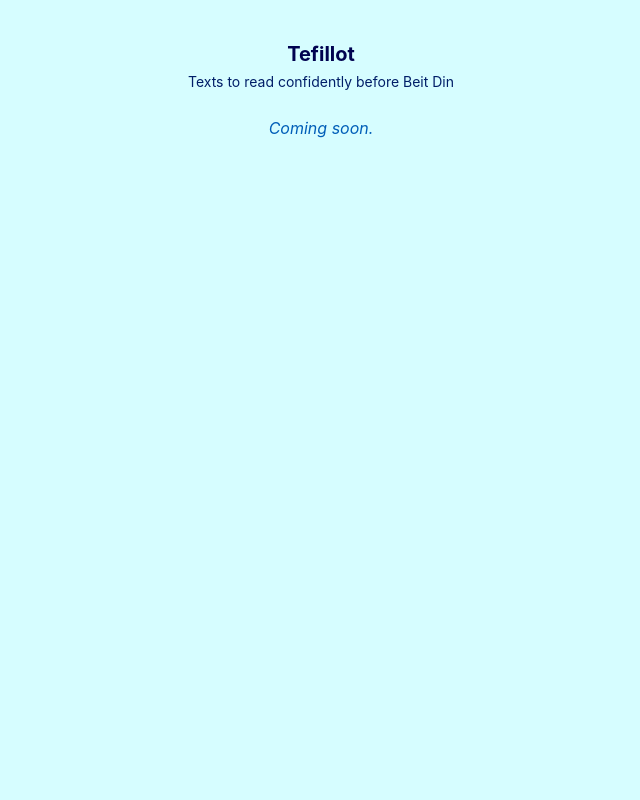
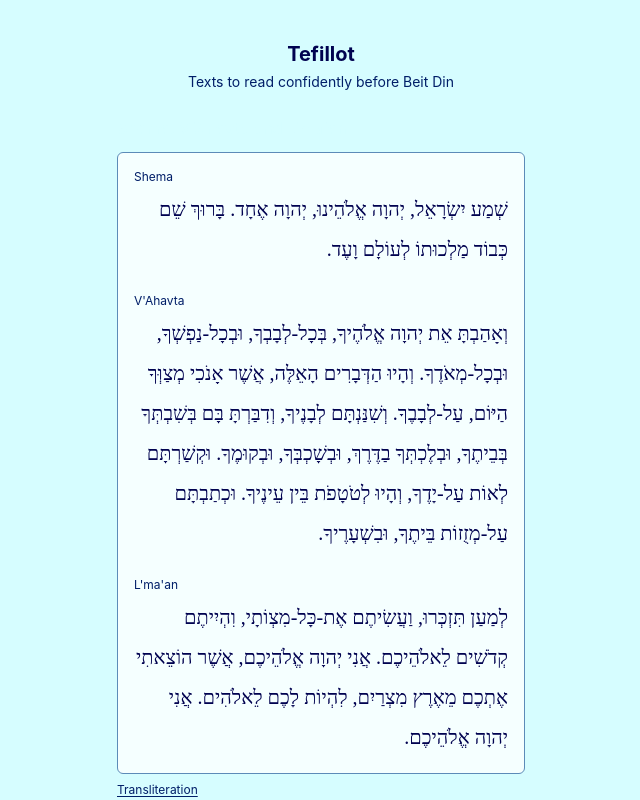
Before and after one commit to KerryCX/jewish-journey, a React (Vite) app: page /tefillot in a window 1280 px wide. Shown: the top 800 px of the page, without its empty margins (319-959 px from the left). Built offline with nearby package versions, Linux system fonts and the light colour scheme; a web font is replaced by a local one.

Commit message:
feat: build Tefillot page component

```diff
--- a/src/pages/Tefillot.jsx
+++ b/src/pages/Tefillot.jsx
@@ -1,4 +1,7 @@
-const Tefillot = () => {
+import { Link } from "react-router-dom";
+import tefillot from "../data/tefillot.json";
+
+function Tefillot() {
   return (
     <>
       <header className='mb-6 text-center'>
@@ -7,11 +10,56 @@ const Tefillot = () => {
           Texts to read confidently before Beit Din
         </p>
       </header>
-      <main>
-        <p className='text-center italic text-accent'>Coming soon.</p>
+      <main className='space-y-10'>
+        {tefillot.map((prayer) => (
+          <section key={prayer.id}>
+            <h2 className='text-base font-semibold mb-3'>{prayer.name}</h2>
+            <div className='rounded-md border border-line bg-surface p-4 space-y-6'>
+              {prayer.sections.map((section) => (
+                <div key={section.label}>
+                  <p className='text-xs text-ink-soft mb-1'>{section.label}</p>
+                  <p
+                    lang='he'
+                    dir='rtl'
+                    className='font-hebrew text-xl leading-loose'
+                  >
+                    {section.hebrew}
+                  </p>
+                </div>
+              ))}
+            </div>
+            <div className='mt-2 flex gap-4 text-xs text-ink-soft'>
+              {prayer.recordingUrl && (
+                <a
+                  href={prayer.recordingUrl}
+                  target='_blank'
+                  rel='noreferrer'
+                  className='underline underline-offset-2 hover:text-ink'
+                >
+                  Listen
+                </a>
+              )}
+              {prayer.transliterationUrl && (
+                <a
+                  href={prayer.transliterationUrl}
+                  target='_blank'
+                  rel='noreferrer'
+                  className='underline underline-offset-2 hover:text-ink'
+                >
+                  Transliteration
+                </a>
+              )}
+            </div>
+          </section>
+        ))}
       </main>
+      <p className='mt-8 text-center text-xs text-ink-soft'>
+        <Link to='/' className='underline underline-offset-2 hover:text-ink'>
+          Berakhot
+        </Link>
+      </p>
     </>
   );
-};
+}
 
 export default Tefillot;
```
